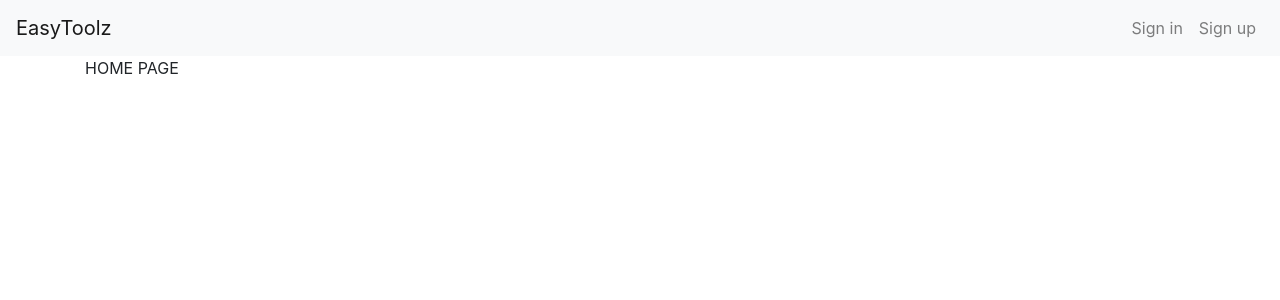
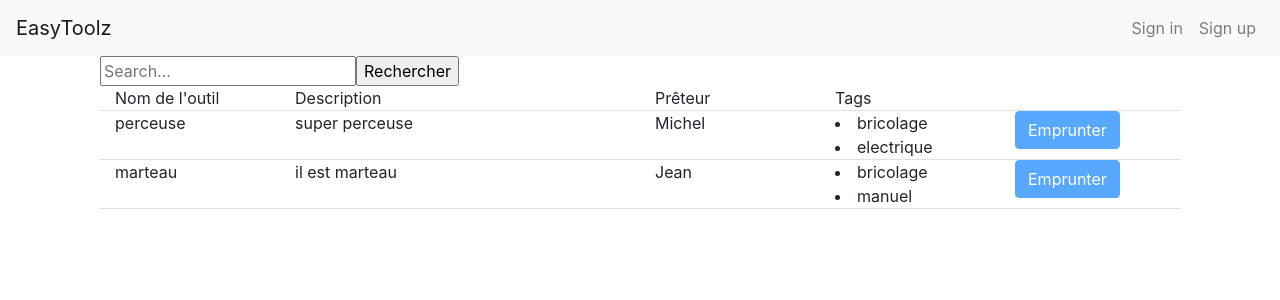
Before and after one commit to Double-i/HEIGVD-PRO-B-05, a React (Create React App) app in the folder Project/src/main/frontend/: page /home in a window 1280 px wide. Shown: the top 300 px of the page. Built offline with nearby package versions, Linux system fonts and the light colour scheme.

Commit message:
Ajouté page de recherche d'outil : pour l'instant on ne recherche qu'avec un string qui ira regarder parmis les noms des outils... Ajouté la liste des outils affichés

```diff
--- a/Project/src/main/frontend/src/App.js
+++ b/Project/src/main/frontend/src/App.js
@@ -9,7 +9,7 @@ import Home from './Home/Home'
 import DashBoard from './userDashboard/DashBoard'
 import SignUp from './signUp/SignUp'
 import SignIn from './signIn/SignIn'
-import BorrowerLoans from './userDashboard/loanManagement/BorrowerLoans'
+//import BorrowerLoans from './userDashboard/loanManagement/BorrowerLoans'
 
 import { SessionContext, SessionHelper } from './common/SessionHelper'
 
--- a/Project/src/main/frontend/src/Home/Home.js
+++ b/Project/src/main/frontend/src/Home/Home.js
@@ -1,9 +1,12 @@
 import * as React from "react";
+import SearchTools  from "../searchTools/searchTools";
 
 class Home extends React.Component{
     render() {
         return (
-            <div>HOME PAGE</div>
+            <div>
+                <SearchTools />
+            </div>
         )
     }
 }
--- /dev/null
+++ b/Project/src/main/frontend/src/searchTools/displayTool.js
@@ -0,0 +1,45 @@
+import Button from "react-bootstrap/Button";
+import * as React from "react";
+
+class DisplayTool extends React.Component {
+
+    constructor(props){
+        super(props);
+        this.state = {
+            isBorrowable : true
+        }
+    }
+
+    render() {
+        console.log(this.state.isBorrowable);
+        return (
+            <div className="row border-bottom" key={this.props.id}>
+                <div className="col-2">
+                    <div>{this.props.name}</div>
+                </div>
+                <div className="col-4">
+                    <div>{this.props.description}</div>
+                </div>
+                <div className="col-2">
+                    <div>{this.props.ownerUserName}</div>
+                </div>
+                <div className="col-2">
+                    <div>
+                        {this.props.objecttag.map(tag =>(
+                            <li>{tag.name}</li>
+                        ))}
+                    </div>
+                </div>
+                <div className="col-2">
+                    <Button
+                        disabled = {this.state.isBorrowable}
+                    >
+                        Emprunter
+                    </Button>
+                </div>
+            </div>
+        )
+    }
+}
+
+export default DisplayTool;
--- /dev/null
+++ b/Project/src/main/frontend/src/searchTools/displayTools.js
@@ -0,0 +1,54 @@
+import * as React from "react";
+import {BrowserRouter as Router} from "react-router-dom";
+import Button from "react-bootstrap/Button";
+import DisplayTool from "./displayTool";
+
+class DisplayTools extends React.Component {
+
+    constructor(props){
+        super(props);
+        this.state = {
+            tools : props.data
+        }
+    }
+
+    render(){
+
+        return (
+
+            <div className="content">
+                {/* Result */}
+                <div className="container">
+                    <div className="row border-bottom header">
+                        <div className="col-2">
+                            <div>Nom de l'outil</div>
+                        </div>
+                        <div className="col-4">
+                            <div>Description</div>
+                        </div>
+                        <div className="col-2">
+                            <div>Prêteur</div>
+                        </div>
+                        <div className="col-2">
+                            <div>Tags</div>
+                        </div>
+                    </div>
+
+                    {this.state.tools.map(item => (
+
+                        <DisplayTool
+                            id={item.id}
+                            name={item.name}
+                            description={item.description}
+                            ownerUserName={item.ownerUserName}
+                            objecttag={item.objecttags}
+                        >
+                        </DisplayTool>
+                    ))}
+                </div>
+            </div>
+        )
+    }
+}
+
+export default DisplayTools;
--- /dev/null
+++ b/Project/src/main/frontend/src/searchTools/searchTools.js
@@ -0,0 +1,100 @@
+import DisplayTools from "./displayTools";
+import React from "react";
+import {Formik} from "formik";
+import {sendEzApiRequest} from "../common/ApiHelper";
+
+
+let allTools = [
+    {
+        name : "perceuse",
+        description : "super perceuse",
+        ownerUserName : "Michel",
+        image : [],
+        objecttags : [
+            {
+                name: "bricolage",
+                id: 2
+            },
+            {
+                name: "electrique",
+                id: 3
+            },
+        ],
+        id : 2
+    },
+    {
+        name : "marteau",
+        description : "il est marteau",
+        ownerUserName : "Jean",
+        image : [],
+        objecttags : [
+            {
+                name: "bricolage",
+                id: 2
+            },
+            {
+                name: "manuel",
+                id: 4
+            },
+        ],
+        id : 3
+    }
+];
+
+class SearchTools extends React.Component{
+
+    SEARCH_URI = '/search'
+
+    constructor(props){
+        super(props);
+        this.state = {
+            value : '',
+            tools : allTools
+        };
+
+        this.handleChange = this.handleChange.bind(this);
+        this.handleSubmit = this.handleSubmit.bind(this);
+    }
+
+    handleChange(event) {
+        this.setState({value: event.target.value});
+    }
+
+    handleSubmit(event){
+
+        sendEzApiRequest(this.SEARCH_URI, 'POST', {
+            searchString: this.state.value
+        }).then(
+            result => {
+                if (result.status === 403) {
+                    console.log('No tools founded')
+                } else {
+                    console.log('items founded')
+                    this.state.tools = result.data;
+                }
+            },
+            error => {
+                console.log('Connection PAS ok', error)
+            }
+        )
+    }
+
+    render(){
+        return (
+            <div className="container">
+
+                <form onSubmit={this.handleSubmit}>
+                    {/* TODO : Ajouter d'autre champ de recherche -> Tags, ville, etc*/}
+                    <input type="text" className="input" onChange={this.handleChange} placeholder="Search..." />
+                    <input type="submit" value="Rechercher"/>
+                </form>
+
+                <DisplayTools
+                    data = {this.state.tools}
+                />
+            </div>
+        )
+    }
+}
+
+export default SearchTools;
```
